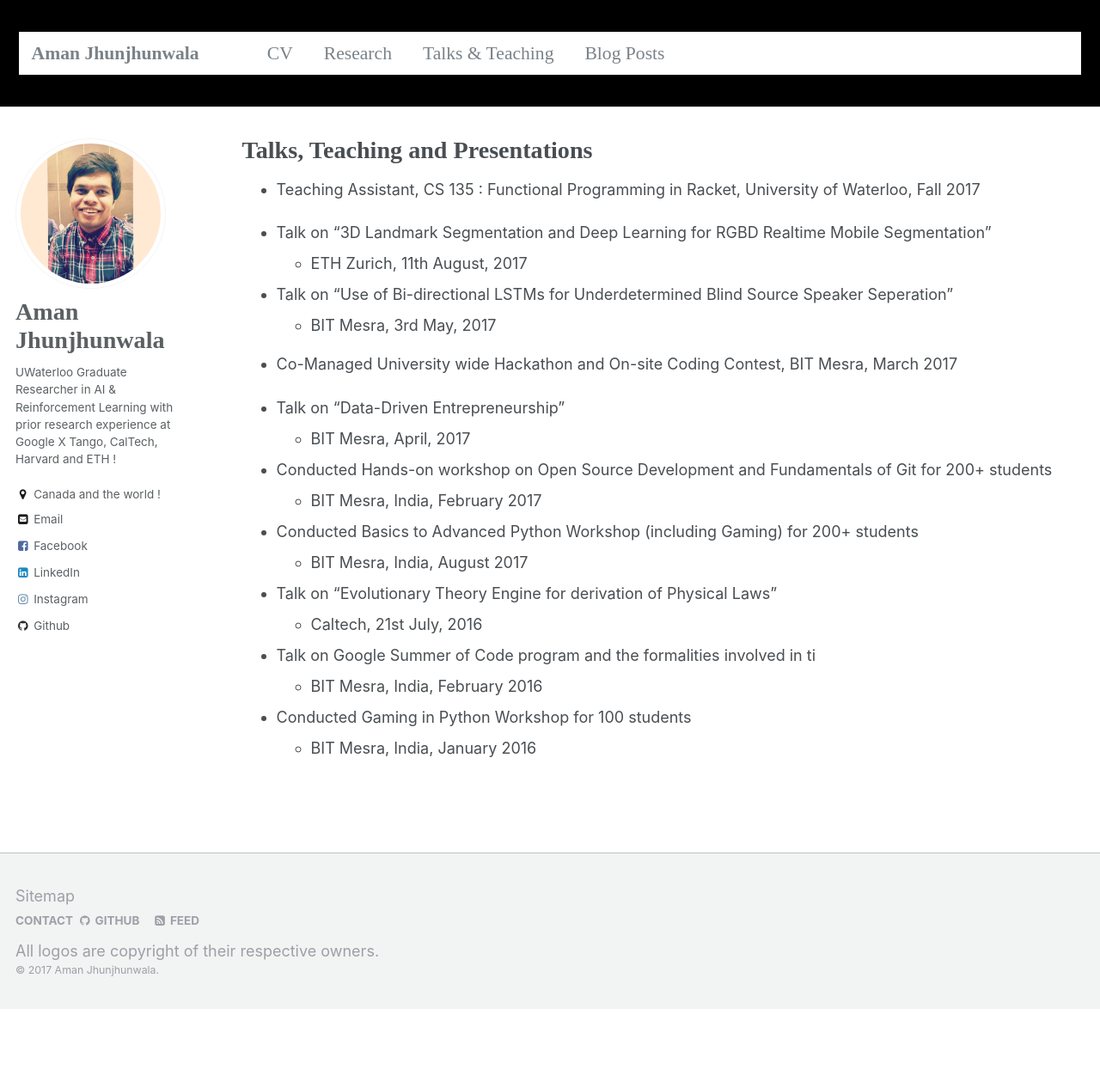
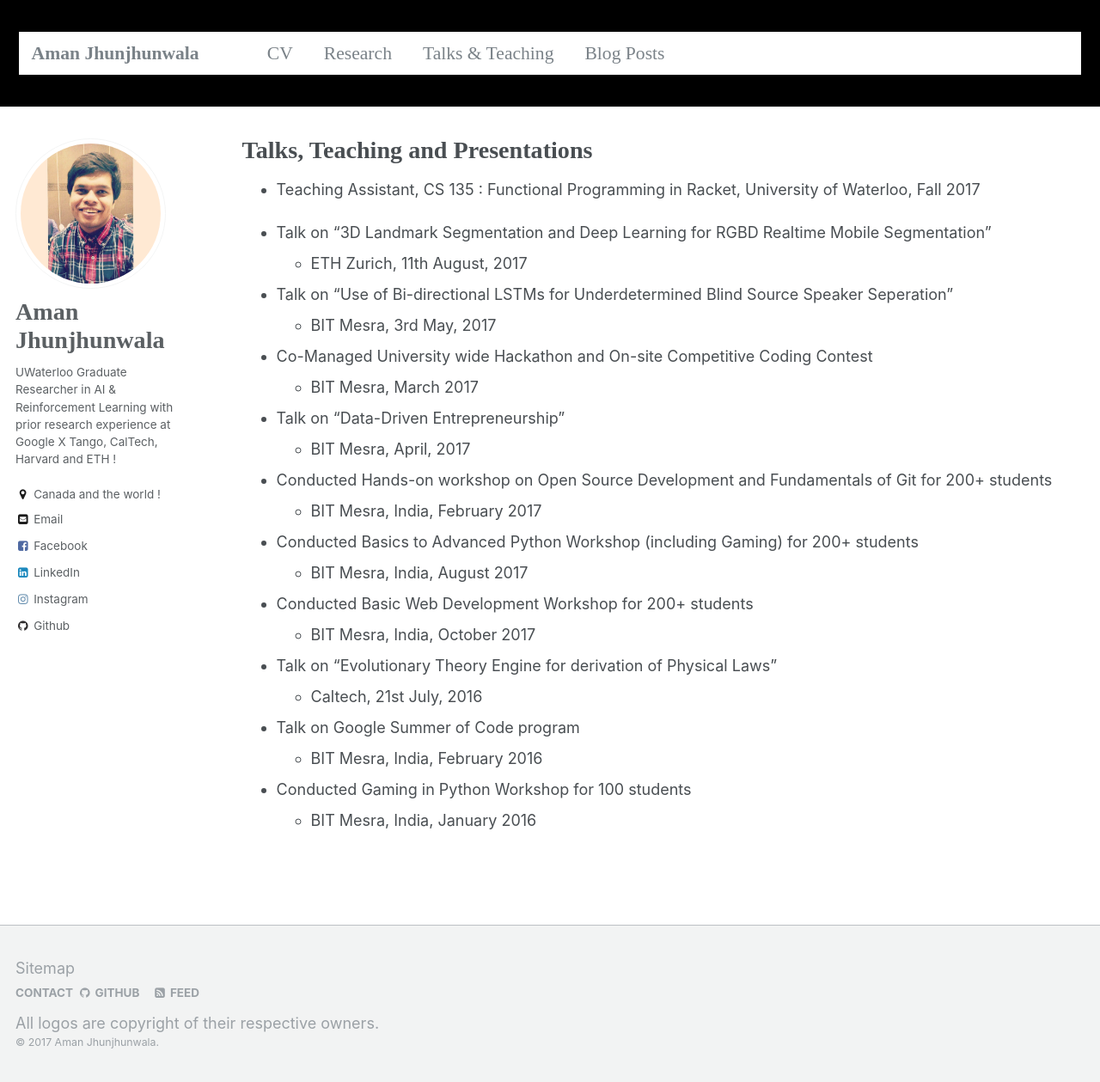
Before and after one commit to amanjhunjhunwala/amanjhunjhunwala.github.io, a Jekyll site: the page built from _pages/talks.md, in a window 1280 px wide and 1259 px high. Shown: the whole window at 86% size. Built offline with Jekyll 4.4.1, drawn with Linux system fonts in a browser that asks for light colours; some web fonts are replaced.

Commit message:
Update talks.md

```diff
--- a/_pages/talks.md
+++ b/_pages/talks.md
@@ -13,7 +13,8 @@ author_profile: true
 * Talk on "Use of Bi-directional LSTMs for Underdetermined Blind Source Speaker Seperation"
   *  BIT Mesra, 3rd May, 2017
 
-* Co-Managed University wide Hackathon and On-site Coding Contest, BIT Mesra, March 2017
+* Co-Managed University wide Hackathon and On-site Competitive Coding Contest
+  *  BIT Mesra, March 2017
 
 * Talk on "Data-Driven Entrepreneurship"
   *  BIT Mesra, April, 2017
@@ -24,10 +25,13 @@ author_profile: true
 * Conducted Basics to Advanced Python Workshop (including Gaming) for 200+ students
   *  BIT Mesra, India, August 2017
 
+* Conducted Basic Web Development Workshop for 200+ students
+  *  BIT Mesra, India, October 2017
+
 * Talk on "Evolutionary Theory Engine for derivation of Physical Laws"
   *  Caltech, 21st July, 2016
 
-* Talk on Google Summer of Code program and the formalities involved in ti
+* Talk on Google Summer of Code program
   *  BIT Mesra, India, February 2016
 
 * Conducted Gaming in Python Workshop for 100 students
```
